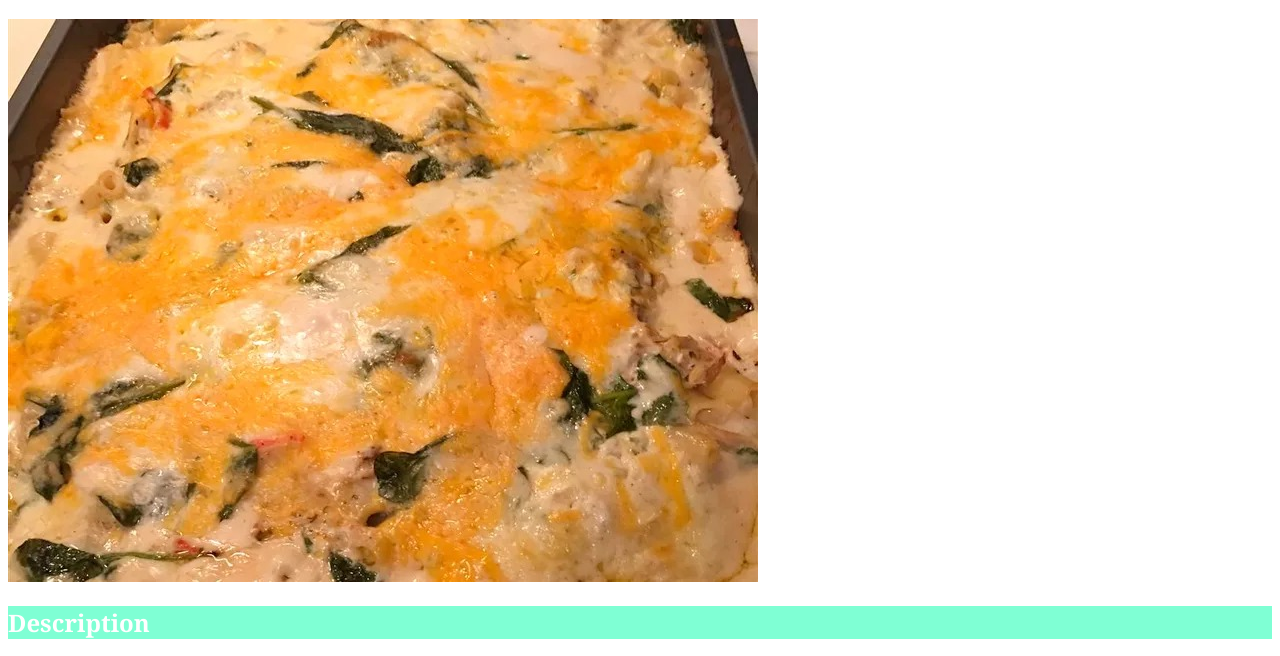
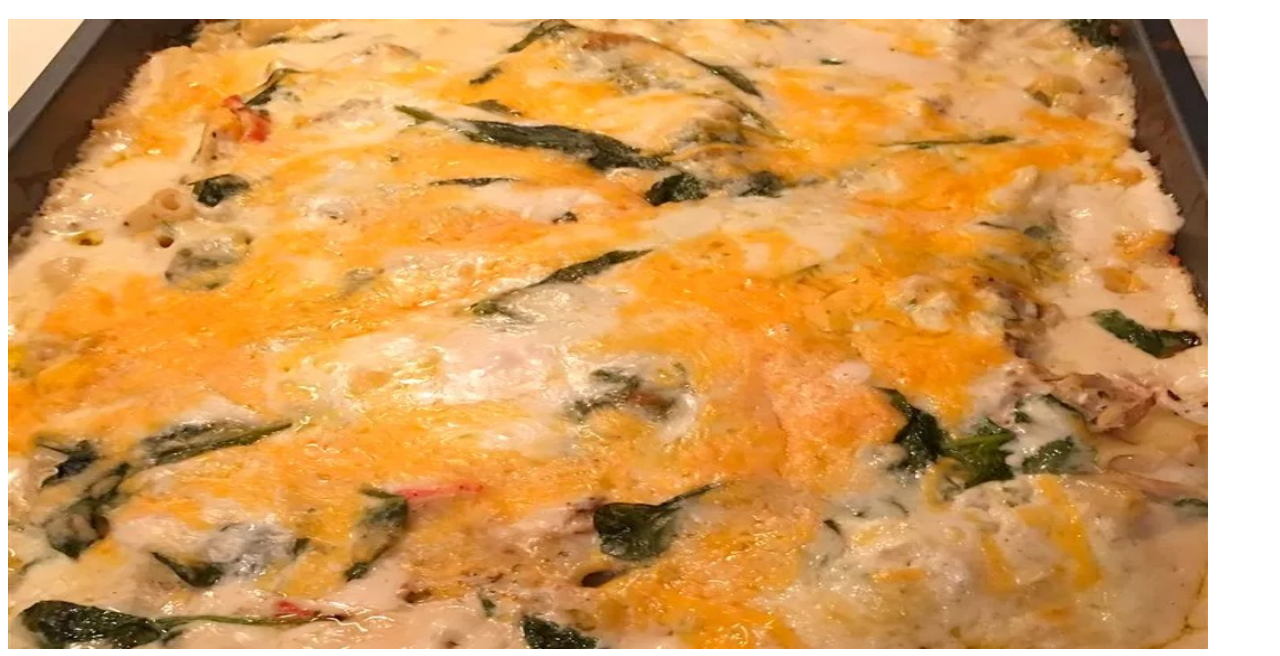
Before and after one commit to ccircuitboard/odin-recipes, a plain HTML site: page recipes/lasagna.html in a window 1280 px wide. Shown: the part 67-723 px from the top of the page. Drawn offline with Linux system fonts and the light colour scheme.

Commit message:
Add css for img

```diff
--- a/style.css
+++ b/style.css
@@ -8,3 +8,8 @@ a {
     font-family: Impact, Haettenschweiler, 'Arial Narrow Bold', sans-serif;
     font-weight: bold;
 }
+
+img {
+    width: 1200px;
+    height: 630px;
+}
```
